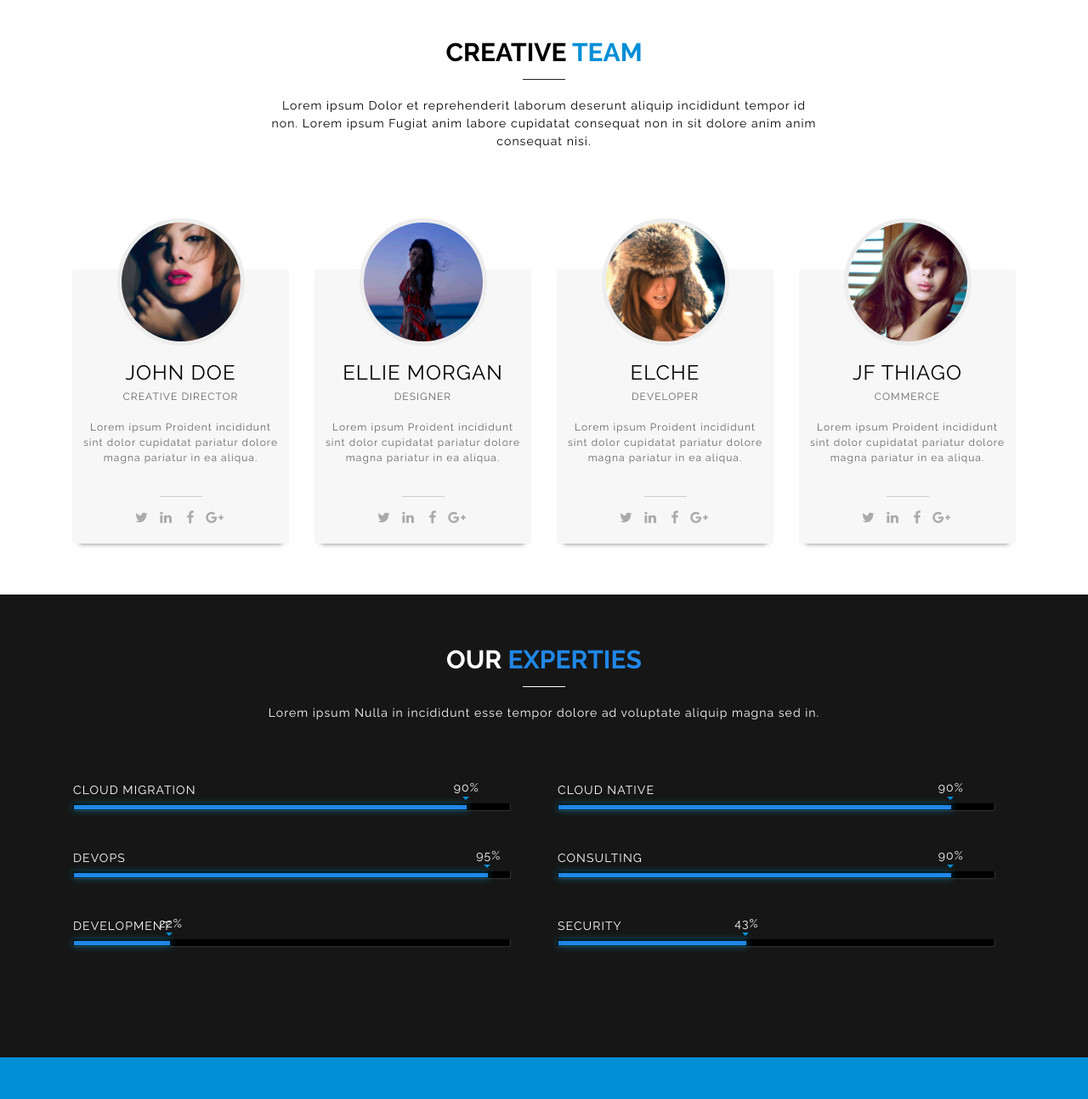
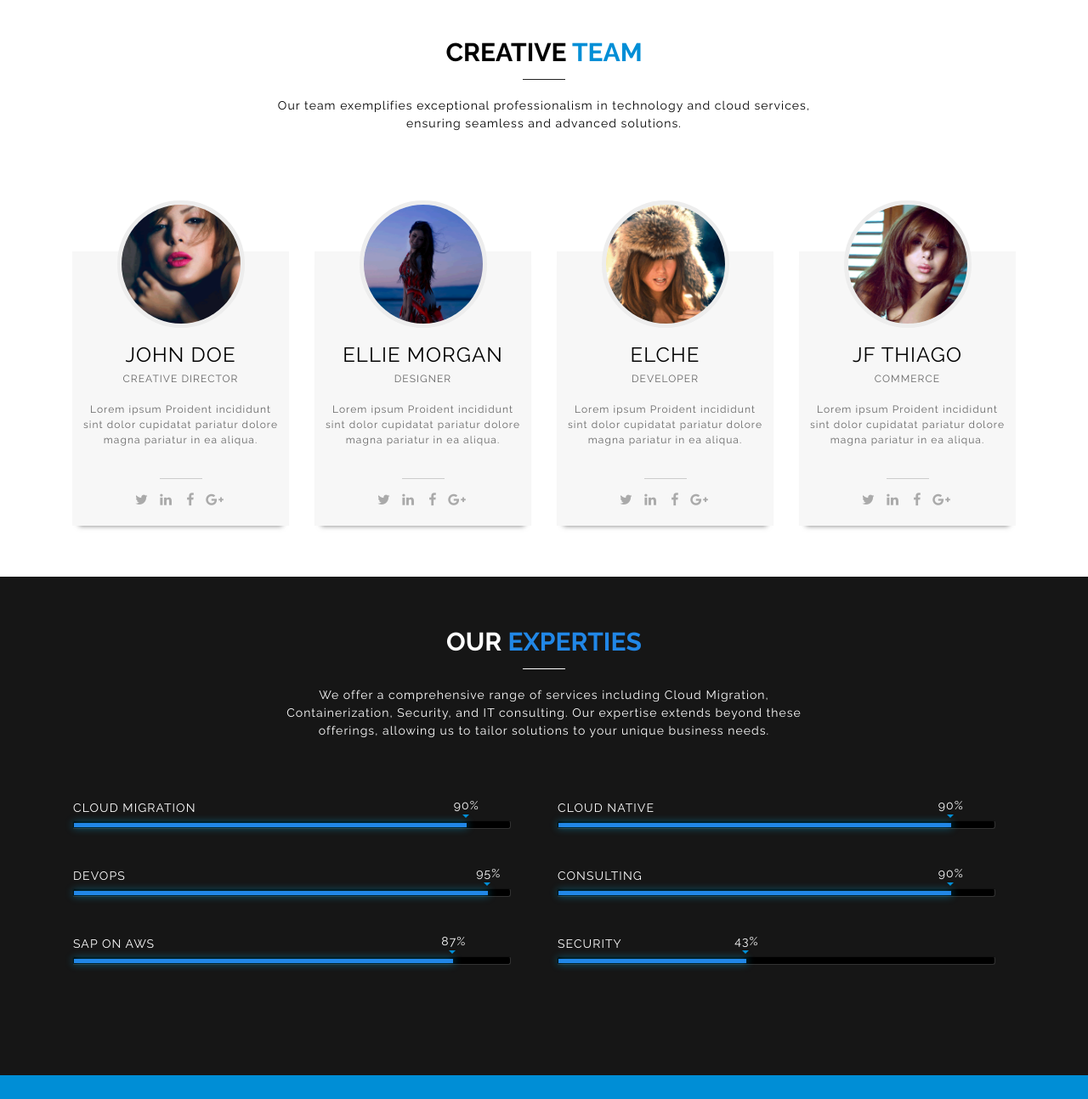
Before and after one commit to heshammhafez/registfy.com, a plain HTML site: page index.html in a window 1280 px wide. Shown: the part 2346-3640 px from the top of the page at 85% size. Drawn offline with Linux system fonts and the light colour scheme; some packages are replaced by stand-ins of ours; files whose address does not match are found by name.

Commit message:
Change team intro

```diff
--- a/index.html
+++ b/index.html
@@ -10,7 +10,7 @@
 	<meta charset="utf-8">
     <meta http-equiv="X-UA-Compatible" content="IE=edge">
     <meta name="viewport" content="width=device-width, initial-scale=1">
-    <title>Registy. Avanced Cloud Solutions </title>
+    <title>Registfy. Avanced Cloud Solutions </title>
 
     <link rel="stylesheet" href="css/bootstrap.min.css"/>
     <link rel="stylesheet" href="css/font-awesome.min.css"/>
@@ -302,7 +302,7 @@
     <section id="team" class="light">
       <header class="title">
         <h2>Creative <span>Team</span></h2>
-        <p>Lorem ipsum Dolor et reprehenderit laborum deserunt aliquip incididunt tempor id non. Lorem ipsum Fugiat anim labore cupidatat consequat non in sit dolore anim anim consequat nisi.</p>
+        <p>Our team exemplifies exceptional professionalism in technology and cloud services, ensuring seamless and advanced solutions.</p>
       </header>
 
       <div class="container">
@@ -403,7 +403,7 @@
     <section id="info" class="dark">
       <header class="title">
         <h2>Our <span>Experties</span></h2>
-        <p>Lorem ipsum Nulla in incididunt esse tempor dolore ad voluptate aliquip magna sed in.</p>
+        <p>We offer a comprehensive range of services including Cloud Migration, Containerization, Security, and IT consulting. Our expertise extends beyond these offerings, allowing us to tailor solutions to your unique business needs.</p>
       </header>
 
       <div class="container experties">
@@ -413,7 +413,7 @@
               <ul class="skill-bar list-unstyled">
                 <li><span class="percentage" data-value="90%"></span><em>Cloud Migration</em></li>
                 <li><span class="percentage" data-value="95%"></span><em>DevOps</em></li>
-                <li><span class="percentage" data-value="22%"></span><em>Development</em></li>
+                <li><span class="percentage" data-value="87%"></span><em>SAP On AWS</em></li>
               </ul>
             </div>
           </div>
```
